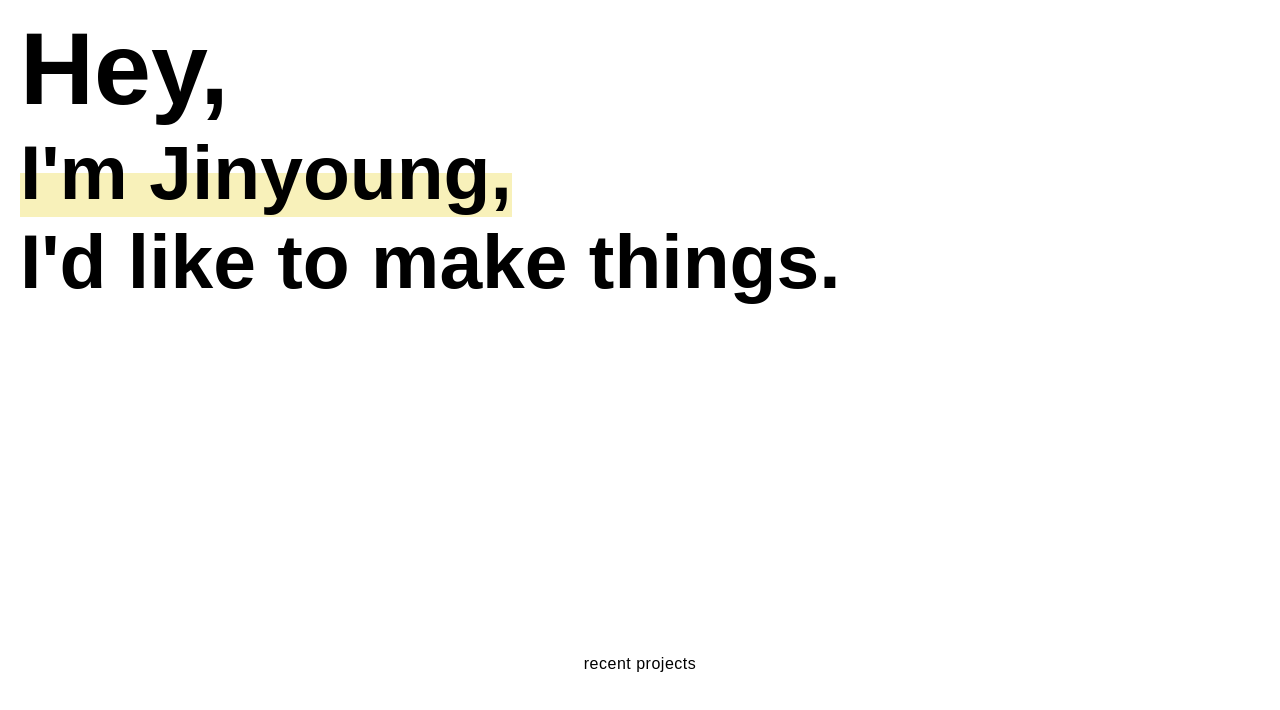
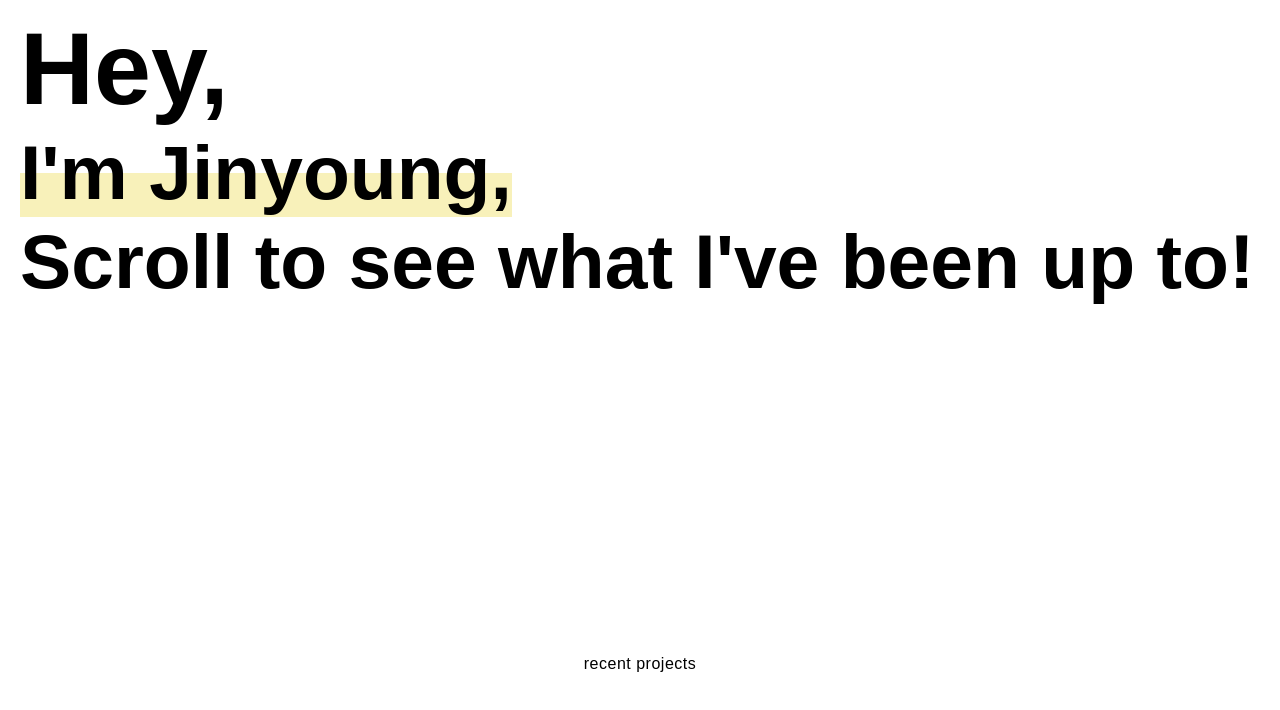
Before and after one commit to jinnn0/portfolio-v1, a React (Create React App) app: page / in a window 1280 px wide. Shown: the top 710 px of the page. Built offline with nearby package versions, Linux system fonts and the light colour scheme.

Commit message:
Update landing text from 'I'd like to make things' to 'Scroll to see what I've been up to! '

```diff
--- a/src/components/Landing/index.js
+++ b/src/components/Landing/index.js
@@ -5,7 +5,7 @@ const Landing = () => {
   const typeMe = useRef();
 
   useEffect(() => {
-    const texts = "I'd like to make things.";
+    const texts = "Scroll to see what I've been up to!";
     let index = 0;
     let letter = '';
 
@@ -14,7 +14,7 @@ const Landing = () => {
       typeMe.current.textContent = letter;
       const timerRef = setTimeout(type, 110);
 
-      if (letter.length === 24) {
+      if (letter.length === 35) {
         window.clearTimeout(timerRef);
       }
     }
```
